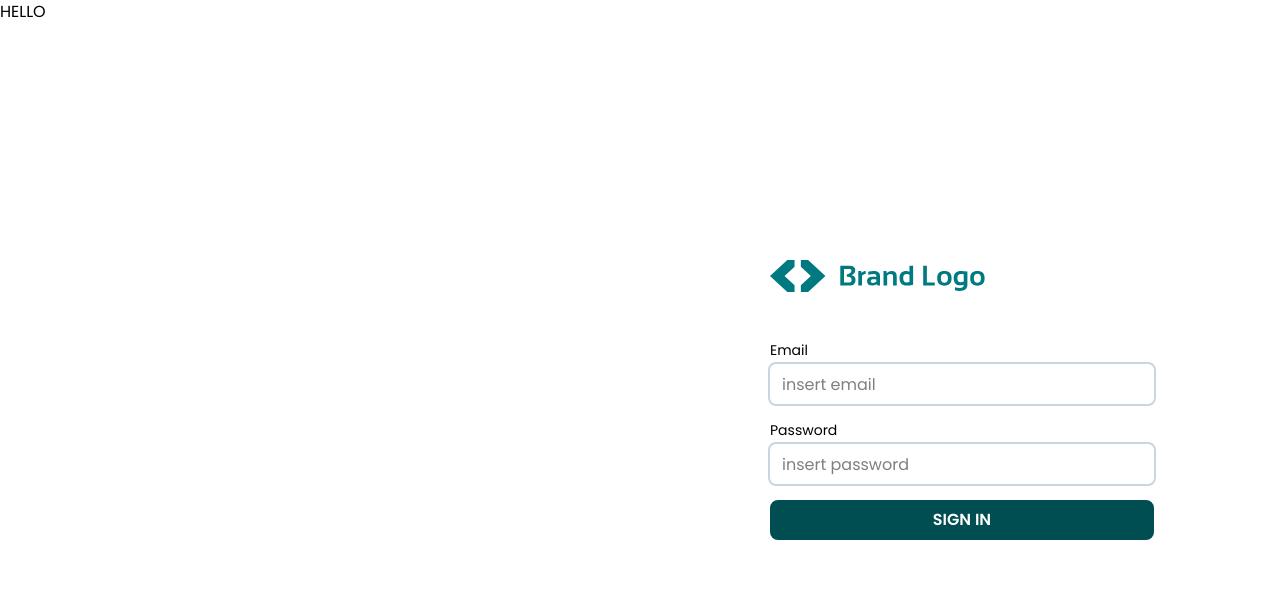
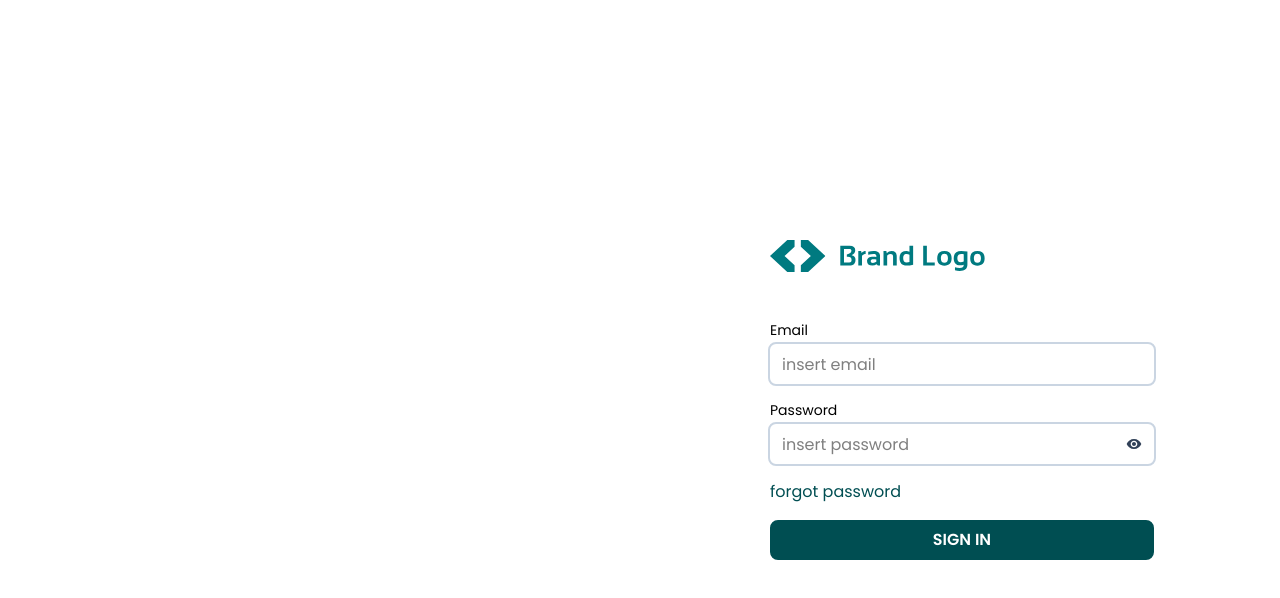
Before and after one commit to rivopelu/fe-admin-warehouse-management, a React (Vite) app: page /auth/sign-in in a window 1280 px wide. Shown: the top 598 px of the page. Built offline with nearby package versions, Linux system fonts and the light colour scheme.

Commit message:
FEAT:setup

```diff
--- a/package.json
+++ b/package.json
@@ -16,6 +16,7 @@
     "react": "^19.0.0",
     "react-dom": "^19.0.0",
     "react-i18next": "^15.4.1",
+    "react-icons": "^5.5.0",
     "react-router-dom": "^7.3.0",
     "tailwind-merge": "^3.0.2",
     "tailwindcss": "^4.0.11",
--- a/src/constants/messages/en.json
+++ b/src/constants/messages/en.json
@@ -6,5 +6,7 @@
   "email" : "email",
   "insert_email" : "insert email",
   "password" : "password",
-  "insert_password" : "insert password"
+  "insert_password" : "insert password",
+  "sign_in" : "sign in",
+  "forgot_password" : "forgot password"
 }
--- a/src/pages/auth/SignInPage.tsx
+++ b/src/pages/auth/SignInPage.tsx
@@ -7,13 +7,14 @@ import { useSignInPage } from './useSignInPage.ts';
 import Button from '../../components/atoms/Button.tsx';
 import { BrandLogo } from '../../components/atoms/BrandLogo.tsx';
 import { t } from 'i18next';
+import { MdVisibility, MdVisibilityOff } from 'react-icons/md';
 
 export default function SignInPage() {
   const page = useSignInPage();
   return (
     <FullScreen>
       <Grid grid={2}>
-        <div>HELLO</div>
+        <div></div>
         <Flex align={'center'} justify={'center'} className={'min-h-screen'} direction={'col'}>
           <FormikProvider value={page.formik}>
             <form className={'w-sm'}>
@@ -22,8 +23,20 @@ export default function SignInPage() {
                   <BrandLogo />
                 </div>
                 <InputText id={'email'} name={'email'} label={t('email')} placeholder={t('insert_email')} />
-                <InputText id={'password'} name={'password'} label={t('password')} placeholder={t('insert_password')} />
-                <Button>SIGN IN</Button>
+                <InputText
+                  id={'password'}
+                  name={'password'}
+                  label={t('password')}
+                  placeholder={t('insert_password')}
+                  type={page.showPassword ? "text" : "password"}
+                  endIcon={
+                    <div className={"cursor-pointer text-slate-700"} onClick={() => page.setShowPassword((e) => !e)}>
+                      {!page.showPassword ? <MdVisibility /> : <MdVisibilityOff />}
+                    </div>
+                  }
+                />
+                <div className={"text-primary-main hover:underline hover:text-primary-dark cursor-pointer"}>{t("forgot_password")}</div>
+                <Button className={'uppercase'}>{t('sign_in')}</Button>
               </Grid>
             </form>
           </FormikProvider>
--- a/src/pages/auth/useSignInPage.ts
+++ b/src/pages/auth/useSignInPage.ts
@@ -1,7 +1,11 @@
 import { useFormik } from 'formik';
 import { IReqSignIn } from '../../types/request/IReqSignIn.ts';
+import { useState } from 'react';
 
 export function useSignInPage() {
+
+  const [showPassword, setShowPassword] = useState<boolean>(false);
+
   const initValue: IReqSignIn = {
     password: '',
     email: '',
@@ -12,5 +16,5 @@ export function useSignInPage() {
       alert(JSON.stringify(values));
     },
   });
-  return { formik };
+  return { formik, setShowPassword, showPassword };
 }
```
Also changed, not shown: 1 other file (tests, documents, lock files or other folders).
